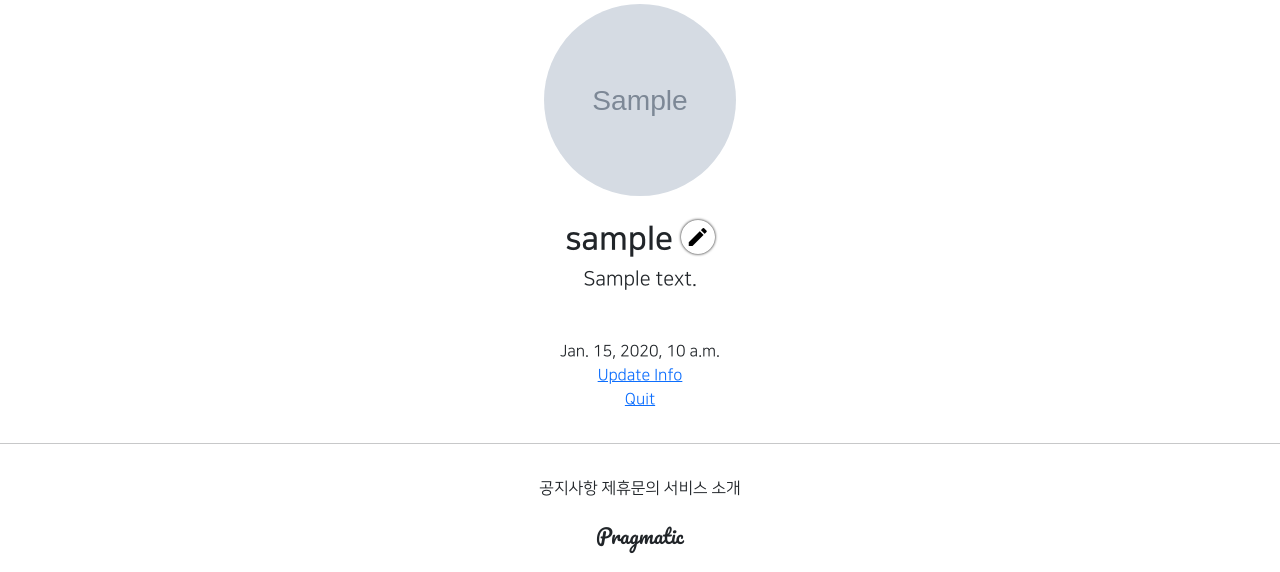
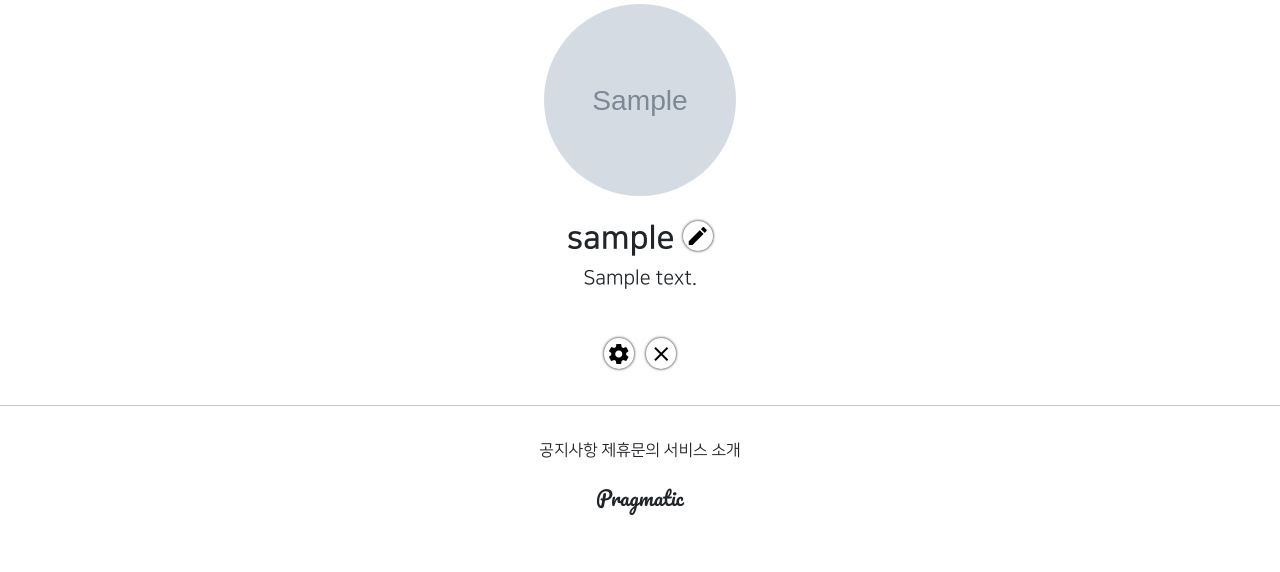
Before and after one commit to Wo-ong/Woong_AppAplication, a Django app: page /accounts/detail/1 in a window 1280 px wide. Shown: the part 269-841 px from the top of the page. After the commit the page ends 784 px from the top, so only its background shows below. Run offline with Django 3.2, Linux system fonts and the light colour scheme; a user stored in the database is signed in; tables that the repository leaves empty hold one stand-in row (values such as "Sample post"); grey boxes marked "Sample" are stand-in pictures; parts of the project's set-up code (start-up, migrations or seed data) failed here and were passed over; some libraries are stand-ins or nearby versions.

Commit message:
7/29 6ban class commit 4

```diff
--- a/accountapp/templates/accountapp/detail.html
+++ b/accountapp/templates/accountapp/detail.html
@@ -26,20 +26,15 @@
             </h2>
             {% endif %}
         </div>
-        <div>
-            {{ target_user.date_joined }}
-        </div>
 
         {% if user == target_user %}
 
         <div>
-            <a href="{% url 'accountapp:update' pk=target_user.pk %}">
-                Update Info
+            <a href="{% url 'accountapp:update' pk=target_user.pk %}" class="material-icons round_button mx-1">
+                settings
             </a>
-        </div>
-        <div>
-            <a href="{% url 'accountapp:delete' pk=target_user.pk %}">
-                Quit
+            <a href="{% url 'accountapp:delete' pk=target_user.pk %}" class="material-icons round_button mx-1">
+                close
             </a>
         </div>
         {% endif %}
--- a/static/base.css
+++ b/static/base.css
@@ -37,7 +37,7 @@
     text-decoration: none;
     box-shadow: 0 0 3px black;
     border-radius: 20rem;
-    padding: .3rem;
+    padding: .2rem;
 }
 
 .round_button:hover{
```
